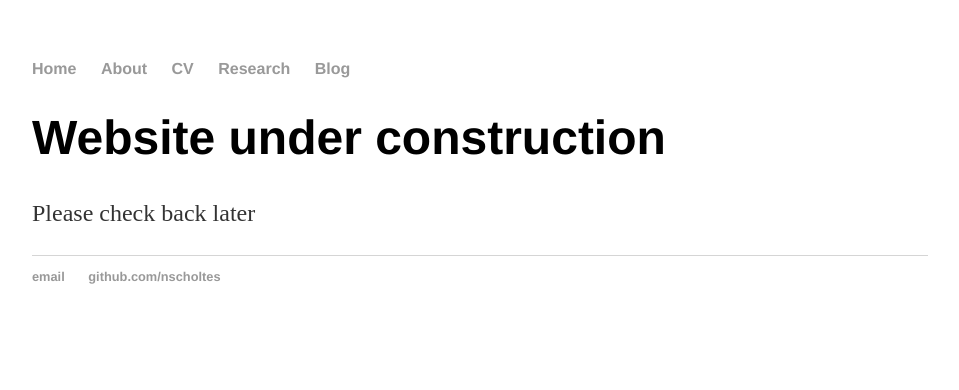
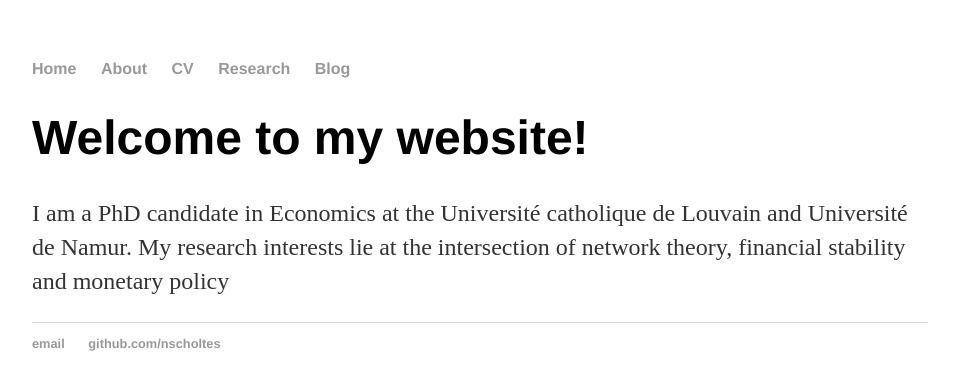
Before and after one commit to nscholtes/nscholtes.github.io, a Jekyll site: the page built from index.html, in a window 1280 px wide. Shown: the top 390 px of the page, without its empty margins (160-1119 px from the left). Built offline with Jekyll 4.4.1, drawn with Linux system fonts in a browser that asks for light colours.

Commit message:
Added intro

```diff
--- a/index.html
+++ b/index.html
@@ -3,6 +3,8 @@ layout: default
 title: Nicolas K. Scholtes
 ---
 <div class="blurb">
-	<h1>Website under construction</h1>
-	<p>Please check back later</p>
+	<h1>Welcome to my website!</h1>
+	<p>I am a PhD candidate in Economics at the Université catholique de Louvain and Université de Namur.
+	My research interests lie at the intersection of network theory, financial stability and monetary policy
+	</p>
 </div><!-- /.blurb -->
```
